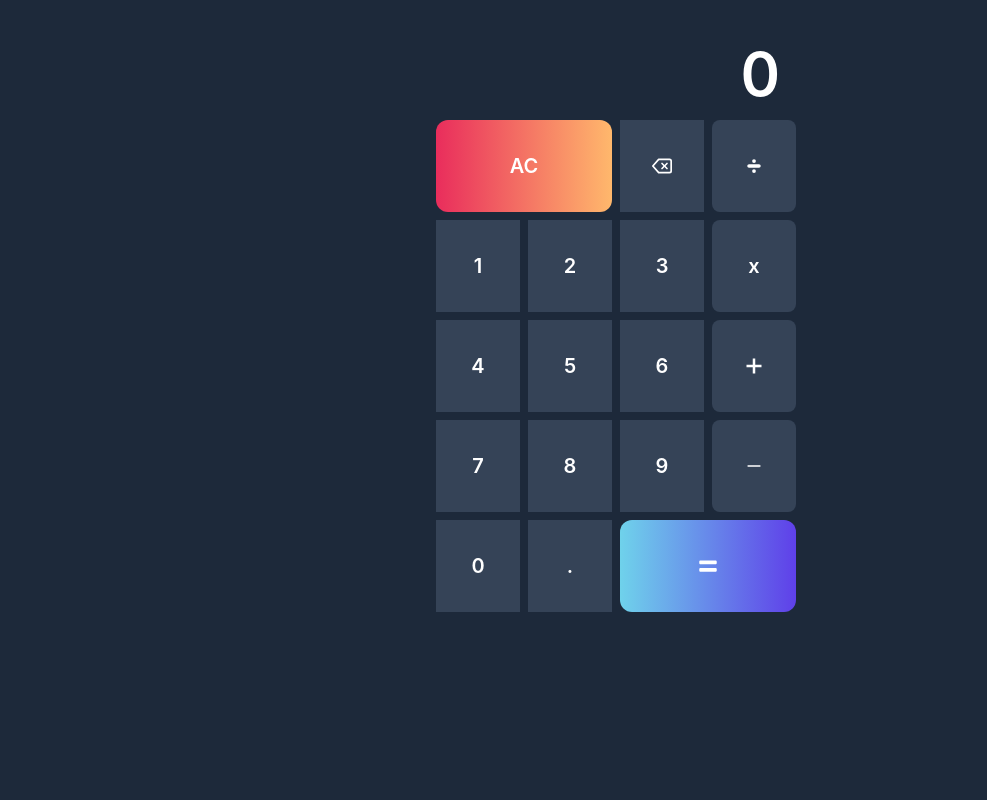
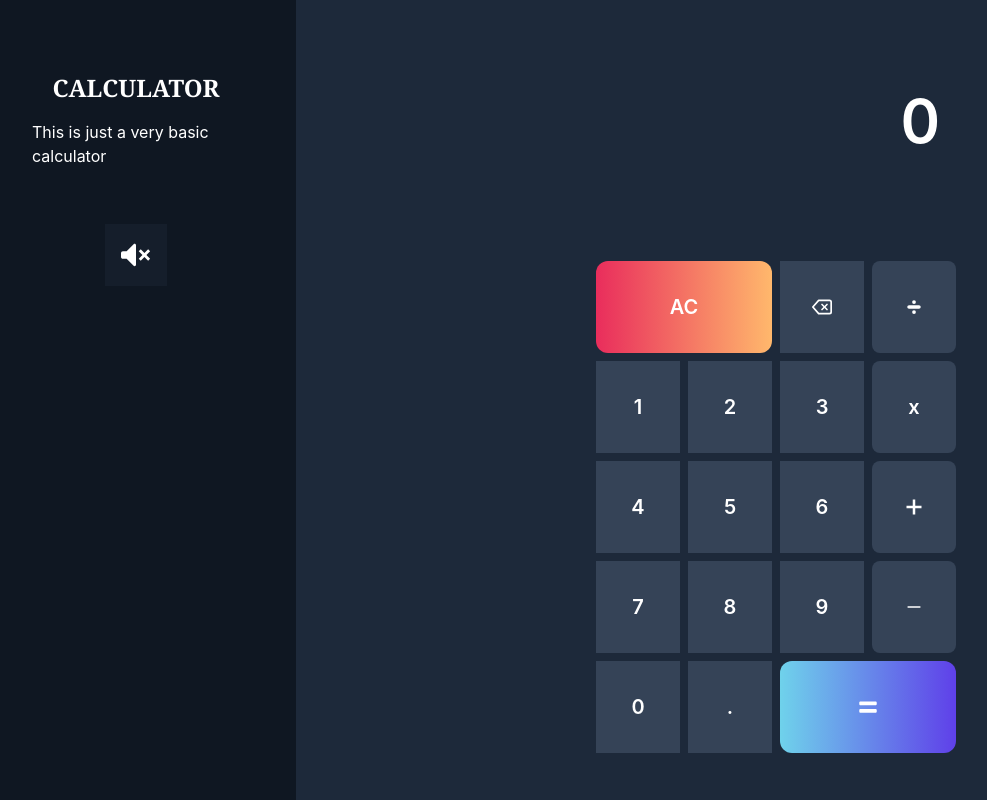
Before and after one commit to taitan02/calculator, a React (Create React App) app: page / in a window 1280 px wide. Shown: the whole page, without its empty margins (24-1011 px from the left). Built offline with nearby package versions, Linux system fonts and the light colour scheme.

Commit message:
add mute feature

```diff
--- a/package.json
+++ b/package.json
@@ -7,7 +7,6 @@
     "@testing-library/jest-dom": "^5.14.1",
     "@testing-library/react": "^13.0.0",
     "@testing-library/user-event": "^13.2.1",
-    "gh-pages": "^4.0.0",
     "react": "^18.2.0",
     "react-dom": "^18.2.0",
     "react-icons": "^4.4.0",
@@ -42,6 +41,7 @@
   },
   "devDependencies": {
     "autoprefixer": "^10.4.12",
+    "gh-pages": "^4.0.0",
     "postcss": "^8.4.17",
     "tailwindcss": "^3.1.8"
   }
--- a/src/App.js
+++ b/src/App.js
@@ -1,16 +1,14 @@
-import { useState, useReducer } from "react";
+import { useReducer, useContext } from "react";
 import Button from "./components/Button";
 import Display from "./components/Display";
 import { FiDelete, FiMinus } from "react-icons/fi";
 import { TiDivide } from "react-icons/ti";
 import { GoPlus } from "react-icons/go";
 import { FaEquals } from "react-icons/fa";
-import click from "./assets/sounds/click.mp3";
+import { GoUnmute, GoMute } from "react-icons/go";
 import { ACTIONS } from "./util/constant";
-const Click = new Audio(click);
+import { MainContext } from "./context/MainContext";
 const reducer = (state, action) => {
-  Click.play();
-  console.log(action);
   switch (action.type) {
     case ACTIONS.ADD_NUMBER:
       if (state.canOverwrite)
@@ -84,18 +82,31 @@ const calculate = ({ currentCalculation, previousCalculation, operator }) => {
   return result.toString();
 };
 function App() {
+  const { mute, setMute } = useContext(MainContext);
   const [state, dispatch] = useReducer(reducer, {});
-  const [mute, setmute] = useState(false);
   const { currentCalculation, previousCalculation, operator } = state;
   return (
-    <div className='grid justify-center max-w-[360px] mx-auto'>
+    <div className='flex'>
+      <div className='hidden md:flex flex-col items-center w-1/4 bg-[#0f1722] h-screen'>
+        <div className="text-white m-14">
+          <h1 className='text-2xl text-center font-semibold uppercase p-4 font-serif'>calculator</h1>
+          <h3>This is just a very basic calculator</h3>
+        </div>
+        <button className='p-4 bg-[#151e2b] hover:opacity-50 duration-500 text-white' onClick={() => setMute(!mute)}>
+          {mute ? <GoUnmute size={30} /> : <GoMute size={30} />}
+        </button>
+      </div>
+      <div className='grid justify-center items-center max-w-[360px] mx-auto'>
         {/* Output part*/}
         <div>
           <Display currentCalculation={currentCalculation} previousCalculation={previousCalculation} operator={operator} />
         </div>
         {/* Button part */}
         <div className='grid grid-cols-4 grid-rows-5 gap-1 sm:gap-2'>
-        <Button className='col-span-2 rounded-xl bg-gradient-to-r from-[#e92d5c] to-[#ffb86c]' onClick={() => dispatch({ type: ACTIONS.CLEAR })}>
+          <Button
+            className='col-span-2 rounded-xl bg-gradient-to-r from-[#e92d5c] to-[#ffb86c]'
+            onClick={() => dispatch({ type: ACTIONS.CLEAR })}
+          >
             AC
           </Button>
           <Button onClick={() => dispatch({ type: ACTIONS.DELETE_NUMBER })}>
@@ -124,9 +135,13 @@ function App() {
           </Button>
           <Button onClick={() => dispatch({ type: ACTIONS.ADD_NUMBER, payload: "0" })}>0</Button>
           <Button onClick={() => dispatch({ type: ACTIONS.ADD_NUMBER, payload: "." })}>.</Button>
-        <Button className='col-span-2 rounded-xl bg-gradient-to-l from-[#5f40e9] to-[#6fd2eb]' onClick={() => dispatch({ type: ACTIONS.CALCULATE })}>
+          <Button
+            className='col-span-2 rounded-xl bg-gradient-to-l from-[#5f40e9] to-[#6fd2eb]'
+            onClick={() => dispatch({ type: ACTIONS.CALCULATE })}
+          >
             <FaEquals />
           </Button>
+        </div>
       </div>
     </div>
   );
--- a/src/components/Button.jsx
+++ b/src/components/Button.jsx
@@ -1,11 +1,20 @@
-import { memo } from "react";
+import { memo, useContext } from "react";
+import click from "../assets/sounds/click.mp3";
+import { MainContext } from "../context/MainContext";
+
+const Click = new Audio(click);
 function Button({ children, className, onClick }) {
+  const { mute } = useContext(MainContext);
   return (
     <button
-    className={`flex px-8 py-8 bg-[#354357] hover:opacity-60 duration-500 items-center text-white text-xl justify-center font-semibold ${className}`}
-    onClick={onClick}
+      className={`relative flex px-8 py-8 bg-[#354357] items-center text-white text-xl group justify-center font-semibold ${className}`}
+      onClick={() => {
+        mute && Click.play();
+        onClick();
+      }}
     >
       {children}
+      <div className='bg-white absolute w-0 h-full top-0 left-0 rounded-xl -z-10 opacity-20 group-hover:w-full group-hover:z-10 duration-150'></div>
     </button>
   );
 }
--- a/src/components/Display.jsx
+++ b/src/components/Display.jsx
@@ -1,3 +1,4 @@
+import {memo} from "react"
 function Display({ currentCalculation = "0", previousCalculation, operator }) {
     //dùng dấu phẩy ngăn cách mỗi 3 số nguyên
   const INTEGER_FORMATTER = new Intl.NumberFormat("en-us", {
@@ -10,6 +11,7 @@ function Display({ currentCalculation = "0", previousCalculation, operator }) {
     if (decimal == null) return INTEGER_FORMATTER.format(integer);
     return `${INTEGER_FORMATTER.format(integer)}.${decimal}`;
   };
+  console.log("display")
   return (
     <div className='w-full py-2'>
       {/* previous */}
@@ -17,9 +19,9 @@ function Display({ currentCalculation = "0", previousCalculation, operator }) {
         {formatOperand(previousCalculation)} {operator}
       </div>
       {/* current */}
-      <div className='py-2 px-4 min-h-[80px] flex break-all justify-end items-end text-6xl text-white font-semibold'>{formatOperand(currentCalculation)}</div>
+      <div className={`py-2 px-4 min-h-[80px] flex break-all justify-end items-end text-6xl text-white font-semibold ${currentCalculation?"animate-down":""}`}>{formatOperand(currentCalculation)}</div>
     </div>
   );
 }
 
-export default Display;
+export default memo(Display);
--- /dev/null
+++ b/src/context/MainContext.js
@@ -0,0 +1,12 @@
+import { createContext, useState } from "react";
+
+export const MainContext = createContext()
+const MainProvider = ({children})=>{
+    const [mute, setMute] = useState(false);
+return (
+    <MainContext.Provider value={{mute,setMute}}>
+        {children}
+    </MainContext.Provider>
+)
+}
+export default MainProvider
--- a/src/index.js
+++ b/src/index.js
@@ -1,11 +1,13 @@
-import React from 'react';
-import ReactDOM from 'react-dom/client';
-import './index.css';
-import App from './App';
-
-const root = ReactDOM.createRoot(document.getElementById('root'));
+import React from "react";
+import ReactDOM from "react-dom/client";
+import "./index.css";
+import App from "./App";
+import MainProvider from "./context/MainContext";
+const root = ReactDOM.createRoot(document.getElementById("root"));
 root.render(
   <React.StrictMode>
-    <App />
+    <MainProvider>
+      <App />
+    </MainProvider>
   </React.StrictMode>
 );
--- a/tailwind.config.js
+++ b/tailwind.config.js
@@ -4,7 +4,23 @@ module.exports = {
     "./src/**/*.{js,jsx,ts,tsx}",
   ],
   theme: {
-    extend: {},
+    extend: {
+      keyframes: {
+        down: {
+          '0%': {
+            transform: 'translateY(-25px) scale(0.7) translateX(60px)',
+            opacity: 0
+          },
+          '100%':{
+            transform: 'translateY(0) scale(1) translateX(0)',
+            opacity: 1
+          }
+        },
+      },
+      animation:{
+        'down':'up 0.3s ease-in-out',
+      }
+    },
   },
   plugins: [],
 }
```
Also changed, not shown: 1 other file (tests, documents, lock files or other folders). Lines whose indentation alone changed are shown as unchanged.
